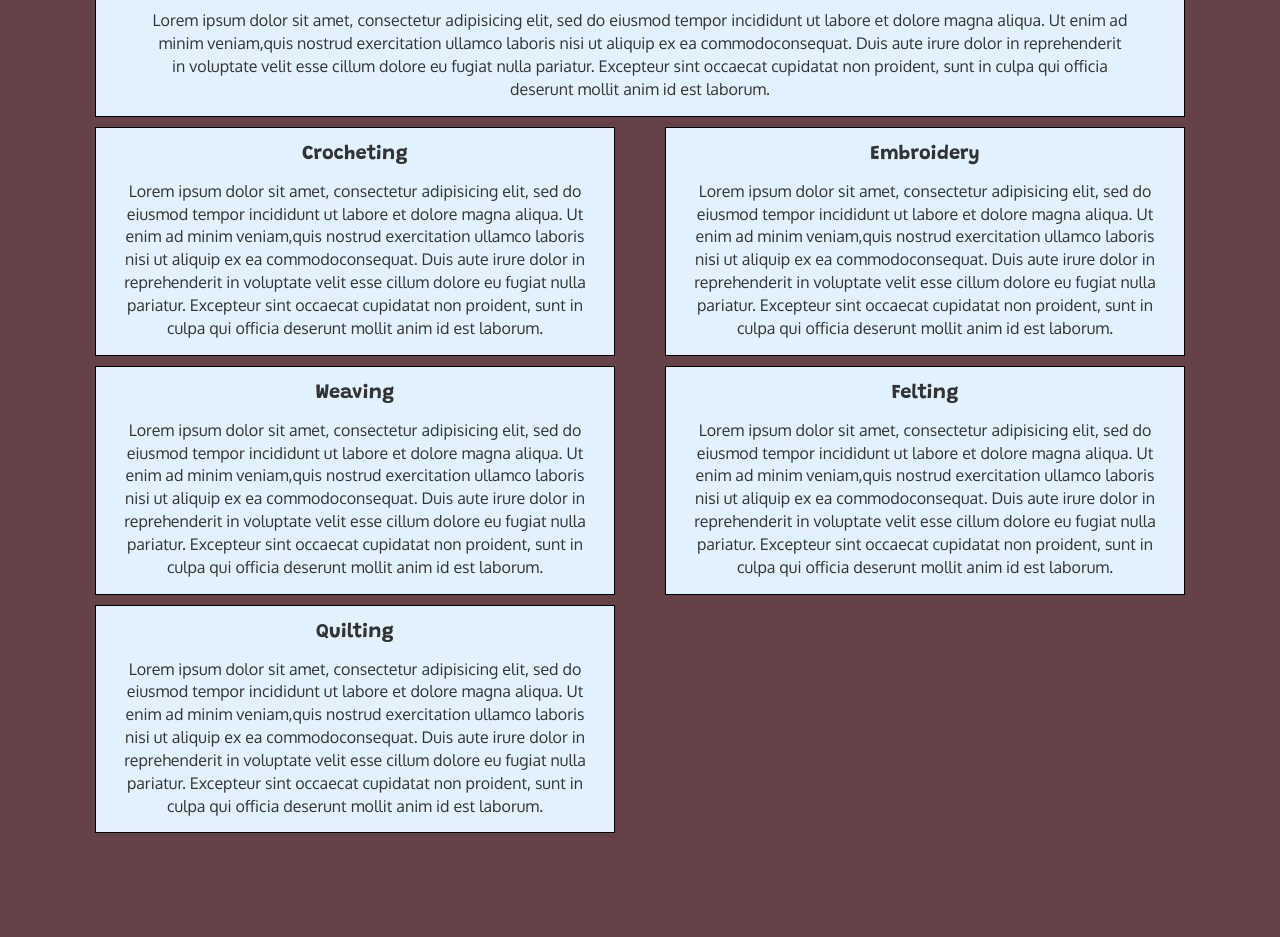
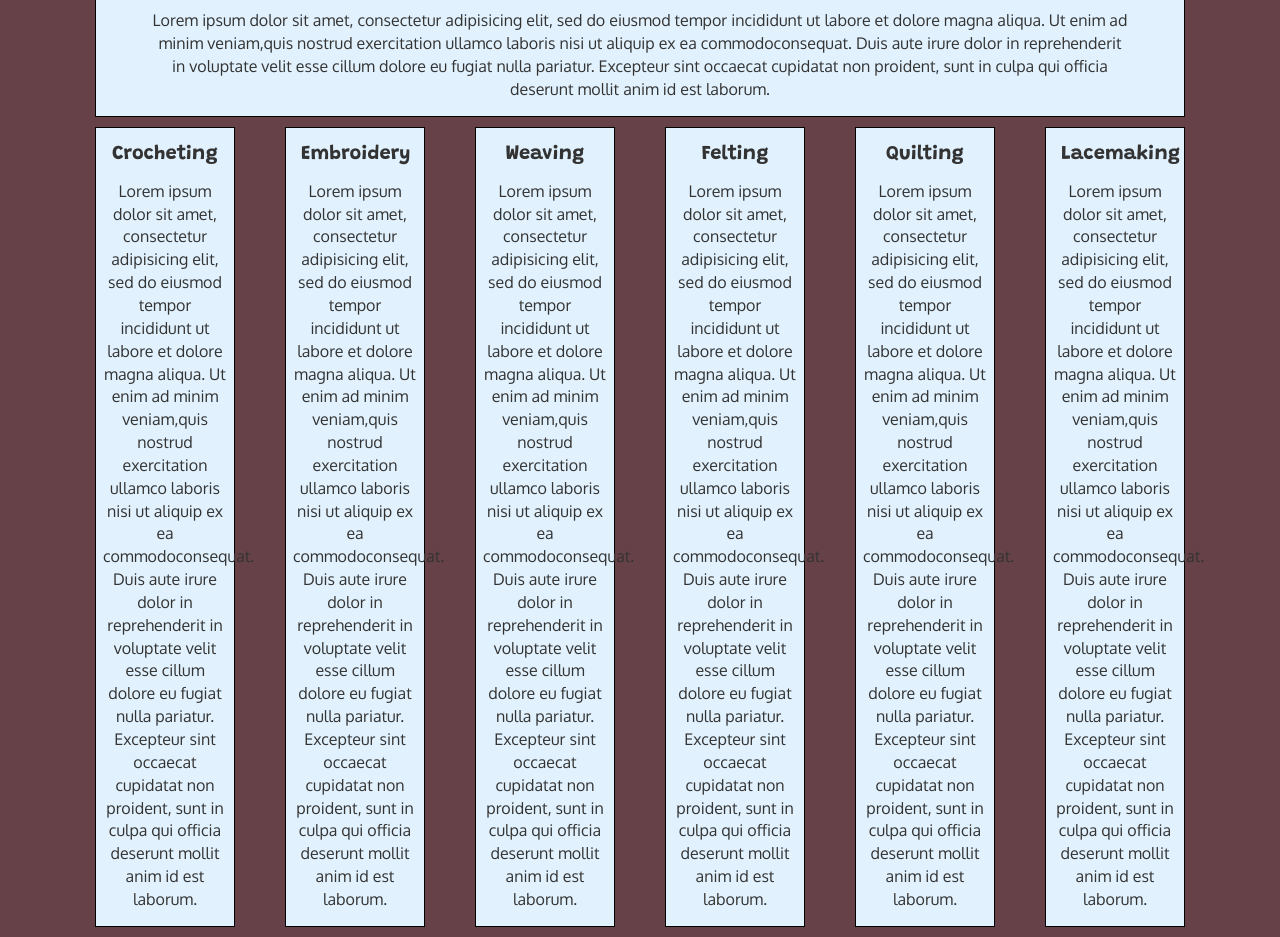
Before and after one commit to ardonaghy/coursera-test, a plain HTML site: page site/mod3-solution/index.html in a window 1280 px wide. Shown: the part 420-1357 px from the top of the page. Before the commit the page ends 1263 px from the top, so only its background shows below. Drawn offline with Linux system fonts and the light colour scheme.

Commit message:
add lacemaking

```diff
--- a/site/mod3-solution/index.html
+++ b/site/mod3-solution/index.html
@@ -54,7 +54,7 @@
 <h2 id="page-title">Types of Fiber Arts</h2></div>
 
 <div id="main-content" class="container">
-  <<div class="col-md-12 col-sm-12 col-xs-12">
+  <<div class="col-lg-12 col-md-12 col-sm-12 col-xs-12">
   <section>
     <h2 id="types-title" class="text-center">Knitting</h2>
 		<div class="text-center">
@@ -68,7 +68,7 @@
     </section>
 	</div>
 
-  	<div class="col-md-6 col-sm-6 col-xs-12">
+  	<div class="col-lg-2 col-md-4 col-sm-6 col-xs-12">
   <section>
     <h2 id="types-title" class="text-center">Crocheting</h2>
 		<div class="text-center">
@@ -77,7 +77,7 @@
     </section>
 	</div>
 
- <div class="col-md-6 col-sm-6 col-xs-12">
+ <div class="col-lg-2 col-md-4 col-sm-6 col-xs-12">
   <section>
     <h2 id="types-title" class="text-center">Embroidery</h2>
 		<div class="text-center">
@@ -85,7 +85,7 @@
 		</p>
     </section>
 	</div>
-  <div class="col-md-6 col-sm-6 col-xs-12">
+  <div class="col-lg-2 col-md-4 col-sm-6 col-xs-12">
   <section>
     <h2 id="types-title" class="text-center">Weaving</h2>
 		<div class="text-center">
@@ -93,7 +93,7 @@
 		</p>
     </section>
 	</div>
-	<div class="col-md-6 col-sm-6 col-xs-12">
+	<div class="col-lg-2 col-md-4 col-sm-6 col-xs-12">
   <section>
     <h2 id="types-title" class="text-center">Felting</h2>
 		<div class="text-center">
@@ -101,7 +101,7 @@
 		</p>
     </section>
 	</div>
-	<div class="col-md-6 col-sm-6 col-xs-12">
+	<div class="col-lg-2 col-md-4 col-sm-6 col-xs-12">
   <section>
     <h2 id="types-title" class="text-center">Quilting</h2>
 		<div class="text-center">
@@ -109,7 +109,14 @@
 		</p>
     </section>
 	</div>
-
+	<div class="col-lg-2 col-md-4 col-sm-6 col-xs-12">
+  <section>
+    <h2 id="types-title" class="text-center">Lacemaking</h2>
+		<div class="text-center">
+		<p>Lorem ipsum dolor sit amet, consectetur adipisicing elit, sed do eiusmod tempor incididunt ut labore et dolore magna aliqua. Ut enim ad minim veniam,quis nostrud exercitation ullamco laboris nisi ut aliquip ex ea commodoconsequat. Duis aute irure dolor in reprehenderit in voluptate velit esse cillum dolore eu fugiat nulla pariatur. Excepteur sint occaecat cupidatat non proident, sunt in culpa qui officia deserunt mollit anim id est laborum.
+		</p>
+    </section>
+	</div>
 </div>
 
 
```
